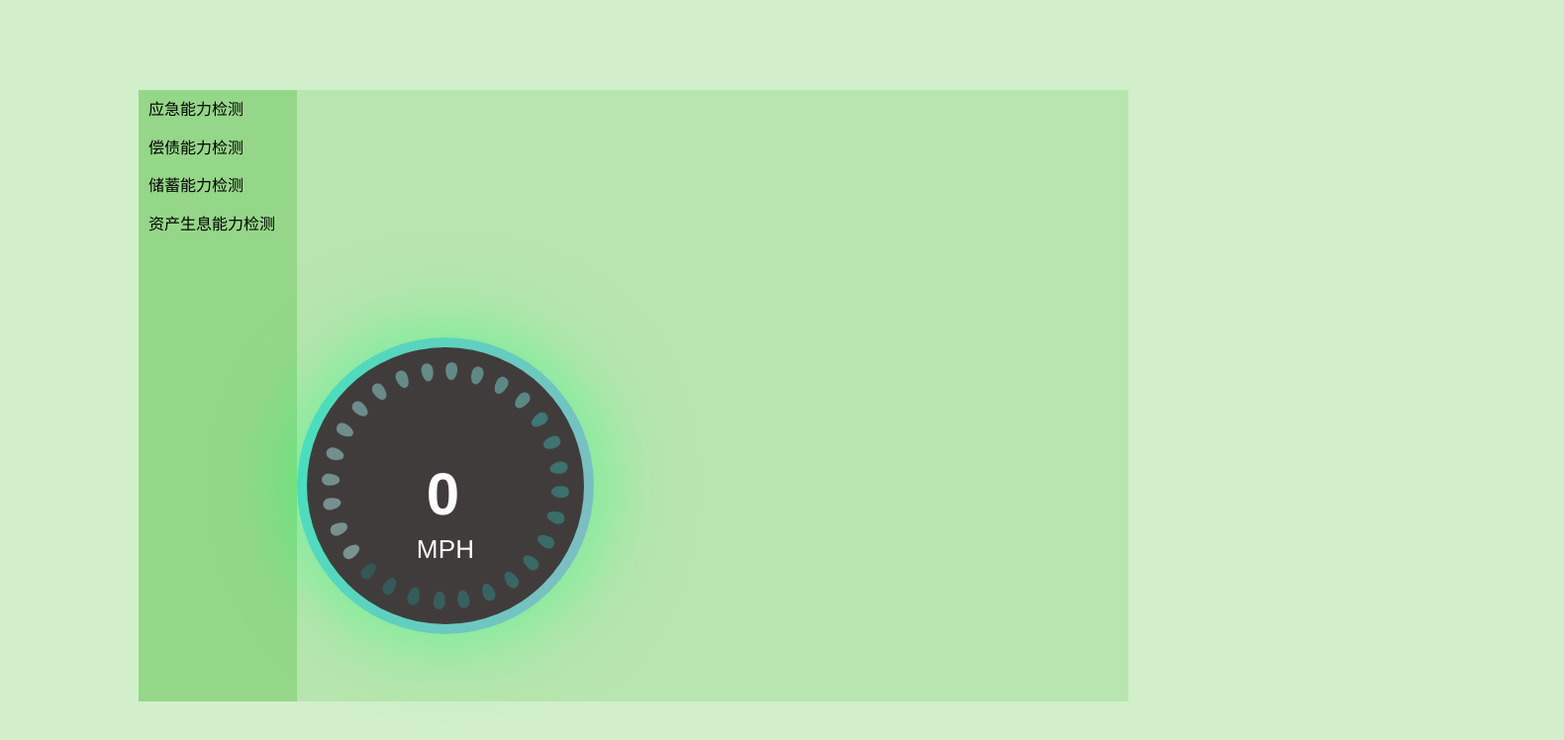
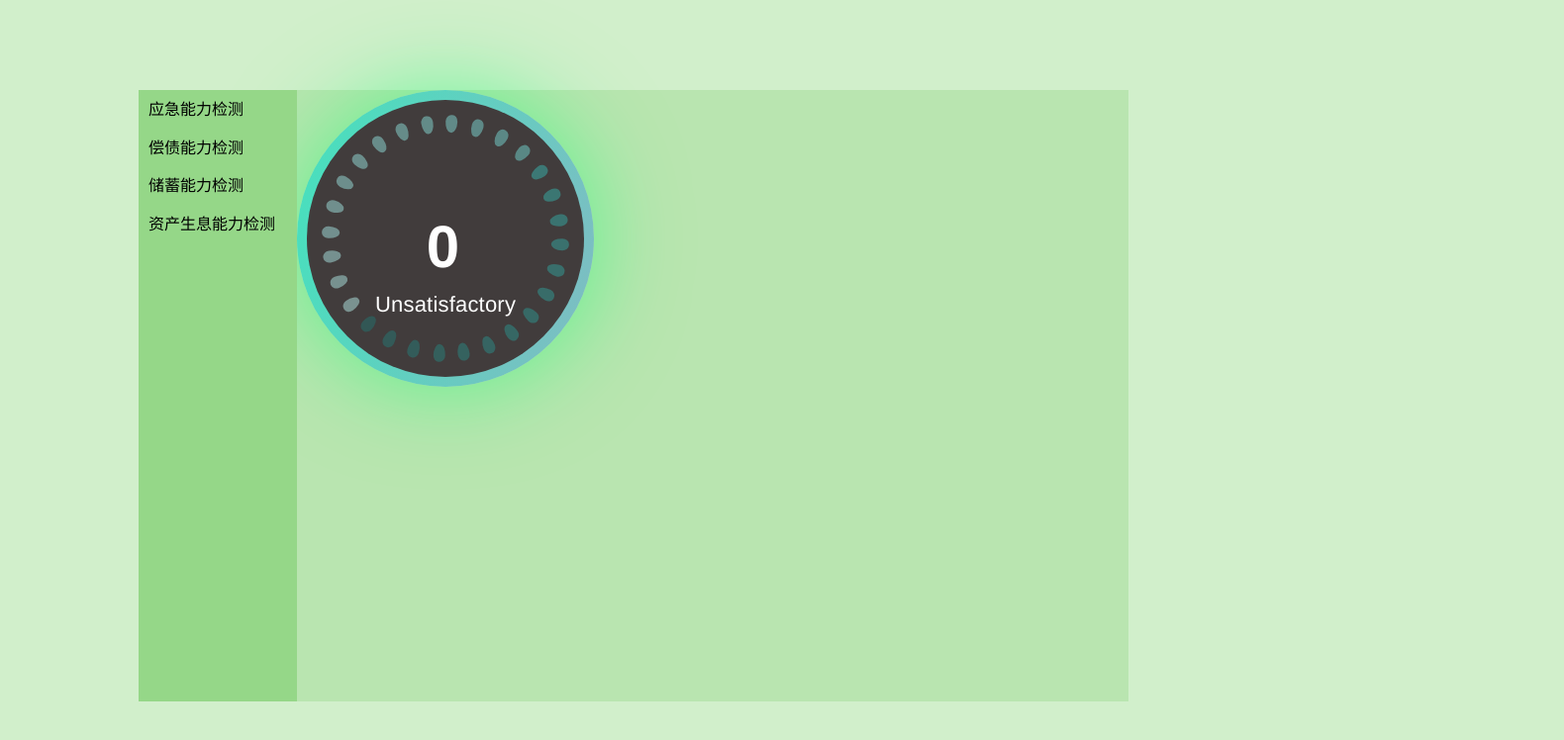
Before and after one commit to DukeLuo/AreYouRich, a React (Vite) app: page / in a window 1280 px wide. Shown: the top 748 px of the page at 99% size, 1580 px wide, since content can reach past the window. Built offline with nearby package versions, Linux system fonts and the light colour scheme.

Commit message:
feat: add score level for dashboard

```diff
--- a/src/components/Dashboard/index.js
+++ b/src/components/Dashboard/index.js
@@ -1,13 +1,15 @@
 import React, { Component } from 'react';
+import levels from '../../constants/levels';
 import './index.scss';
 
 class Dashboard extends Component {
     constructor(props, context) {
         super(props, context);
         this.state = {
-            count: 0,
+            score: 0,
         };
         this.makeRadial = this.makeRadial.bind(this);
+        this.getLevel = this.getLevel.bind(this);
     }
 
     makeRadial(amount = 60) {
@@ -23,23 +25,26 @@ class Dashboard extends Component {
         );
     }
 
+    getLevel() {
+        let level = levels.find(item => this.state.score >= item.lo
+            && this.state.score <= item.hi);
+
+        return level.description;
+    }
+
     render() {
         let radials = this.makeRadial(28);
 
         return (
             <div className='Dashboard'>
-                <div className="table">
-                    <div className="table-cell">
-                        <div id="main">
-                            <div id="home">
-                                <div id="radial">
-                                    {radials}
-                                    <div id="empty"></div>
-                                </div>
-                                <h1 id="countdown">{this.state.count}</h1>
-                                <div id="mph">mph</div>
-                            </div>
+                <div id="main">
+                    <div id="home">
+                        <div id="radial">
+                            {radials}
+                            <div id="empty"></div>
                         </div>
+                        <h1 id="countdown">{this.state.score}</h1>
+                        <div id="level">{this.getLevel()}</div>
                     </div>
                 </div>
             </div>
--- a/src/components/Dashboard/index.scss
+++ b/src/components/Dashboard/index.scss
@@ -16,18 +16,6 @@
     h2,
     h3 {
         line-height: 1;
-    }
-
-    .table {
-        display: table;
-        width: 100%;
-        height: 100%;
-        position: absolute;
-    }
-
-    .table-cell {
-        display: table-cell;
-        vertical-align: middle;
     }
 
     #main {
@@ -67,17 +55,17 @@
         letter-spacing: 5px;
     }
 
-    #home #mph {
+    #home #level {
         color: #fff;
         opacity: 1;
         position: absolute;
         width: 100%;
         bottom: 60px;
         text-align: center;
-        font-size: 26px;
-        letter-spacing: 0.25px;
-        text-transform: uppercase;
-        font-weight: 100;
+        font-size: 22px;
+        letter-spacing: 0.2px;
+        text-transform: capitalize;
+        font-weight: 160;
     }
 
     #radial {
--- /dev/null
+++ b/src/constants/levels.js
@@ -0,0 +1,23 @@
+export default [
+    {
+        description: "Excellent",
+        lo: 85,
+        hi: 100,
+    }, {
+        description: "Very Good",
+        lo: 75,
+        hi: 84,
+    }, {
+        description: "Good",
+        lo: 65,
+        hi: 74,
+    }, {
+        description: "Accepted",
+        lo: 50,
+        hi: 64,
+    }, {
+        description: "Unsatisfactory",
+        lo: 0,
+        hi: 49,
+    },
+];
```
